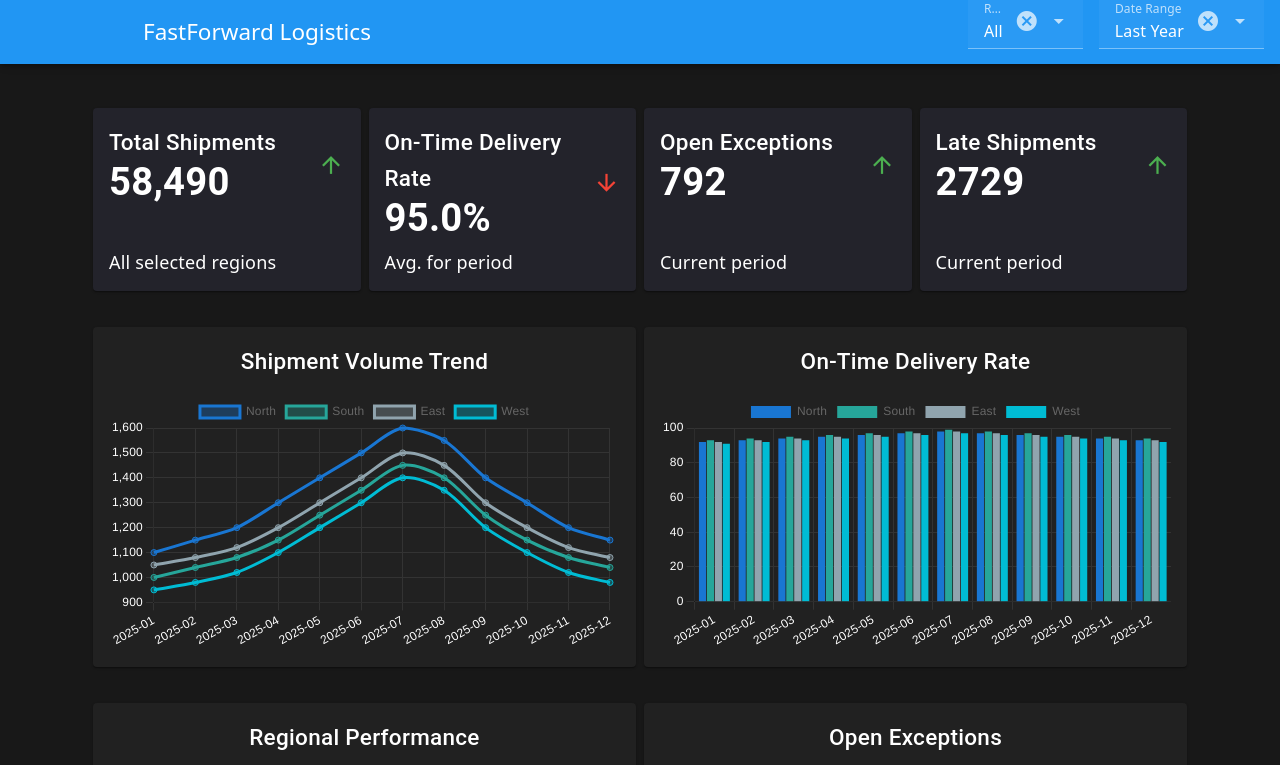
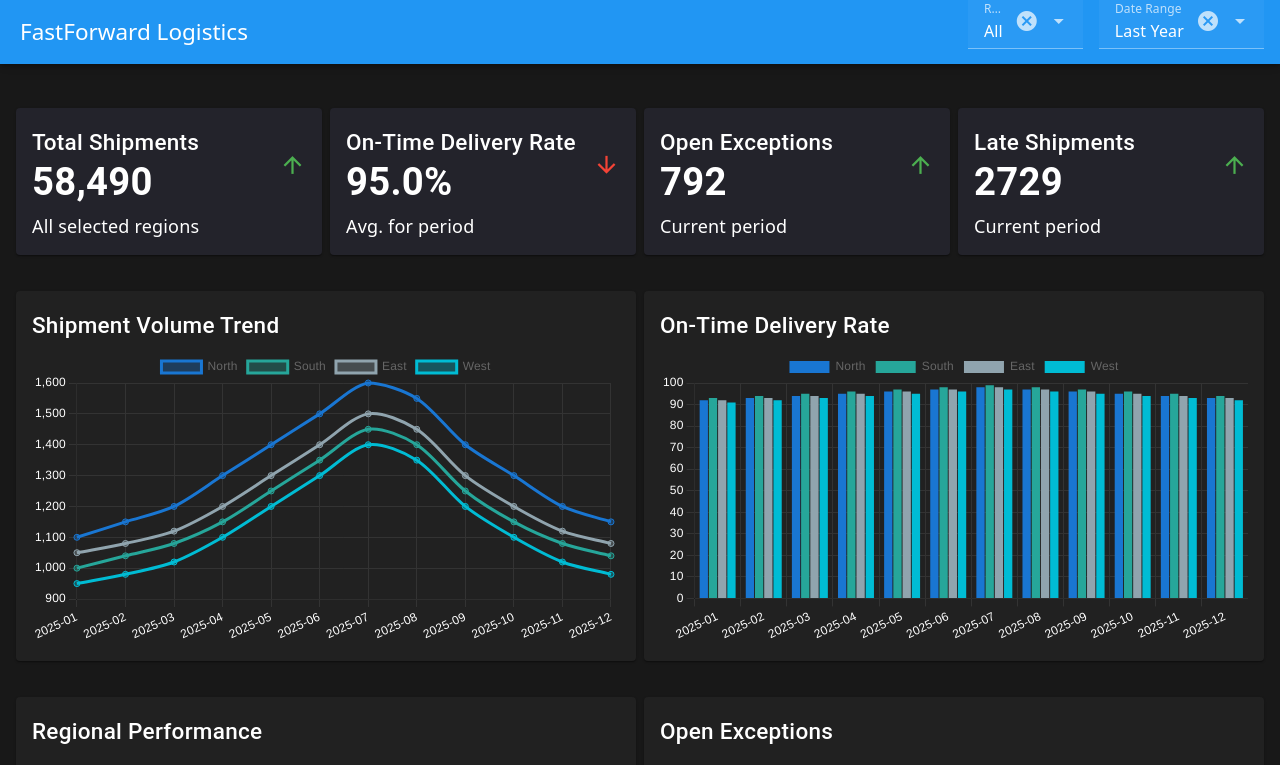
Before and after one commit to sonneme1/my-dashboard, a Vue app: page / in a window 1280 px wide. Shown: the top 765 px of the page. Built offline with nearby package versions, Linux system fonts and the light colour scheme.

Commit message:
fix: clean up CSS by removing redundant styles for body and app

```diff
--- a/src/style.css
+++ b/src/style.css
@@ -52,15 +52,11 @@
   #social .button-icon {
     filter: invert(1) brightness(2);
   }
-}
 
-  margin: 0;
-  background: #181818 !important;
-}
 html, body, #app {
   background: #181818 !important;
   min-height: 100vh;
-}
+  margin: 0;
 }
 
 h1,
```
